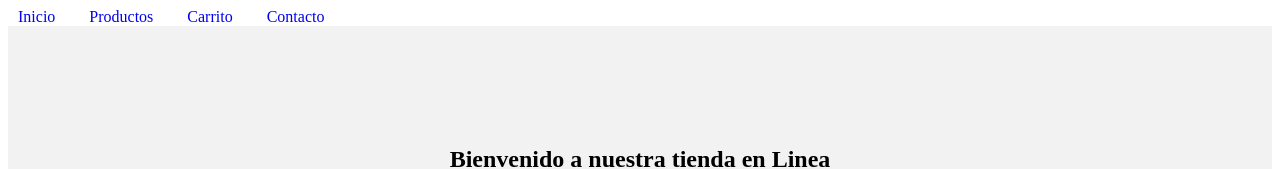
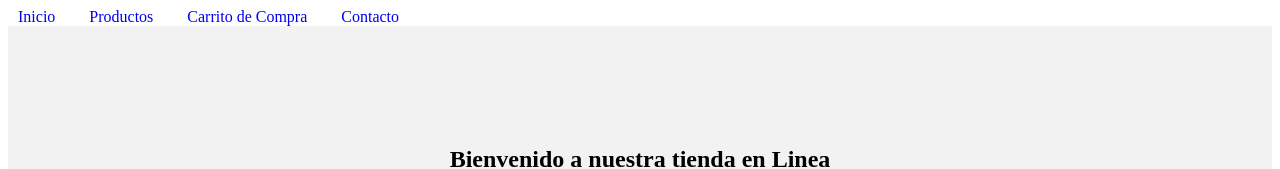
Before and after one commit to edamararaya981/mi-primera-pagina-web, a plain HTML site: page index.html in a window 1280 px wide. Shown: the top 169 px of the page. Drawn offline with Linux system fonts and the light colour scheme; a script that the page names is missing.

Commit message:
nuevos cambios

```diff
--- a/index.html
+++ b/index.html
@@ -10,7 +10,7 @@
       <ul>
         <li><a href="#">Inicio</a></li>
         <li><a href="#">Productos</a></li>
-        <li><a href="#">Carrito</a></li>
+        <li><a href="#">Carrito de Compra</a></li>
         <li><a href="#">Contacto</a></li>
       </ul>
     </nav>
```
